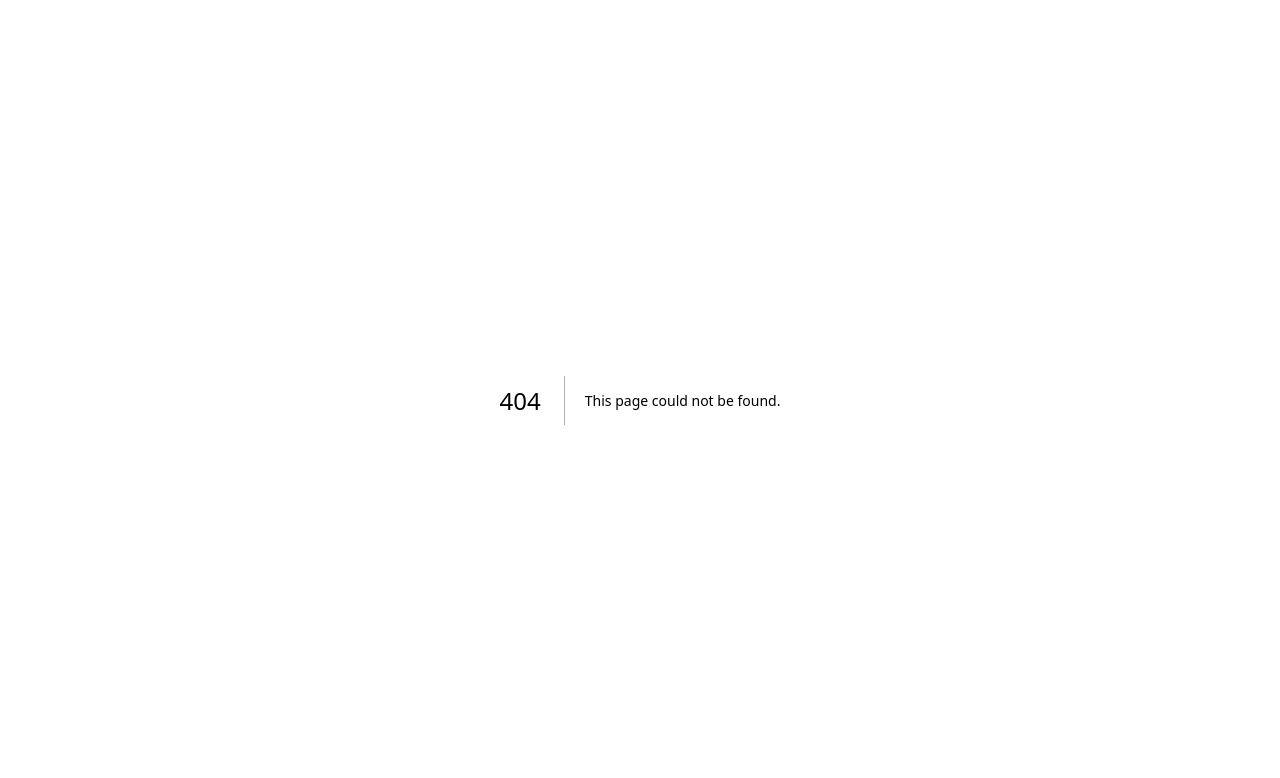
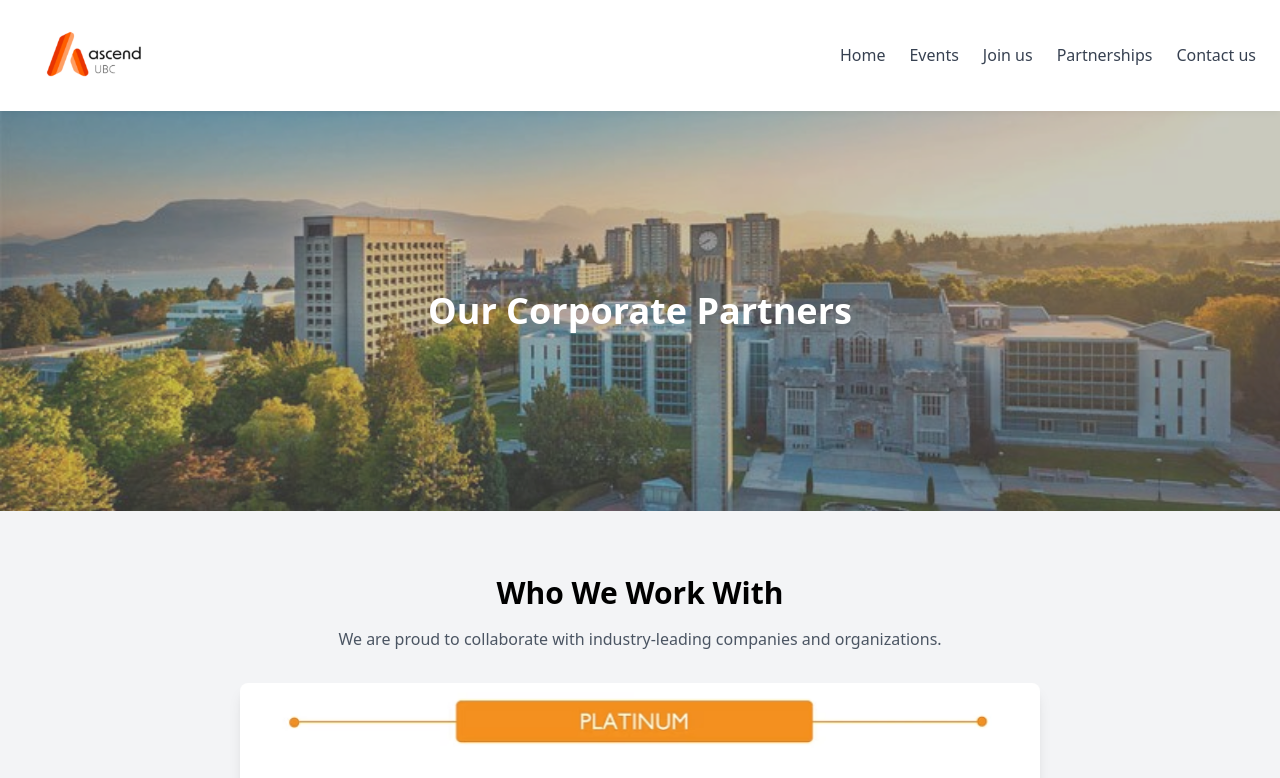
Before and after one commit to gracewxng/AscendUBC, a Next.js app in the folder ascend-ubc/: page /partnerships in a window 1280 px wide. Before the commit this address had no page. Shown: the top 778 px of the page. Built offline with nearby package versions, Linux system fonts and the light colour scheme.

Commit message:
partnerships

```diff
--- a/ascend-ubc/app/page.tsx
+++ b/ascend-ubc/app/page.tsx
@@ -6,7 +6,7 @@ const NAV_ITEMS = [
   { name: 'Home', href: '/' },
   { name: 'Events', href: '/events' },
   { name: 'Join us', href: '/join' },
-  { name: 'Partnerships', href: '/' },
+  { name: 'Partnerships', href: '/partnerships' },
   { name: 'Contact us', href: '/contact' },
   // { name: 'FAQs', href: '/' },
   // { name: 'Login', href: '/' },
--- /dev/null
+++ b/ascend-ubc/app/partnerships/page.tsx
@@ -0,0 +1,62 @@
+'use client';
+import Link from 'next/link';
+import Image from 'next/image';
+
+const NAV_ITEMS = [
+  { name: 'Home', href: '/' },
+  { name: 'Events', href: '/events' },
+  { name: 'Join us', href: '/join' },
+  { name: 'Partnerships', href: '/partnerships' },
+  { name: 'Contact us', href: '/contact' },
+];
+
+export default function Partnerships() {
+  return (
+    <div className="min-h-screen bg-gray-100 font-sans">
+      {/* Navigation Bar */}
+      <nav className="bg-white shadow-md py-4 px-6 flex justify-between items-center">
+        <div className="flex items-center space-x-2">
+          <Link href="/">
+            <Image src="/ascend.png" alt="Ascend UBC" width={150} height={100} className="cursor-pointer" />
+          </Link>
+        </div>
+        <ul className="hidden md:flex space-x-6 text-gray-700">
+          {NAV_ITEMS.map((item) => (
+            <li key={item.name}>
+              <Link href={item.href}>{item.name}</Link>
+            </li>
+          ))}
+        </ul>
+      </nav>
+
+      {/* Hero Section */}
+      <header className="relative w-full h-[400px]">
+        <Image
+          src="/ubc.jpg"
+          alt="Our Partnerships"
+          layout="fill"
+          objectFit="cover"
+          className="brightness-75 opacity-80"
+        />
+        <div className="absolute inset-0 flex flex-col items-center justify-center text-center text-white">
+          <h1 className="text-4xl font-bold">Our Corporate Partners</h1>
+        </div>
+      </header>
+
+      {/* Partnerships Section */}
+      <section className="py-16 px-6 max-w-5xl mx-auto text-center">
+        <h2 className="text-3xl font-bold text-black">Who We Work With</h2>
+        <p className="text-gray-600 mt-4">We are proud to collaborate with industry-leading companies and organizations.</p>
+        <div className="mt-8 flex justify-center">
+          <Image
+            src="/partners.png"
+            alt="Corporate Partners"
+            width={800}
+            height={1200}
+            className="rounded-lg shadow-lg"
+          />
+        </div>
+      </section>
+    </div>
+  );
+}
```
Also changed, not shown: ascend-ubc/public/partners.png (added).
